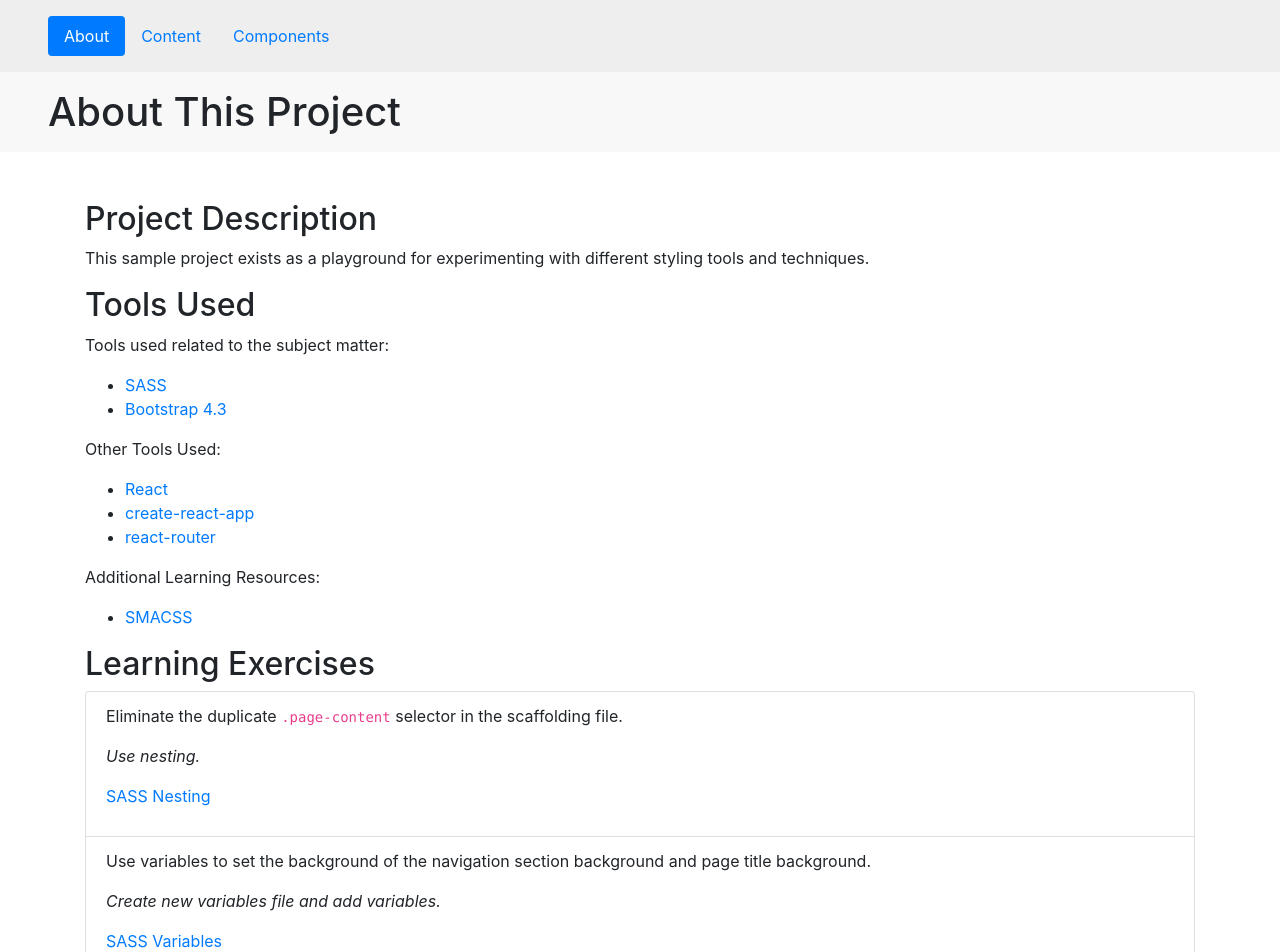
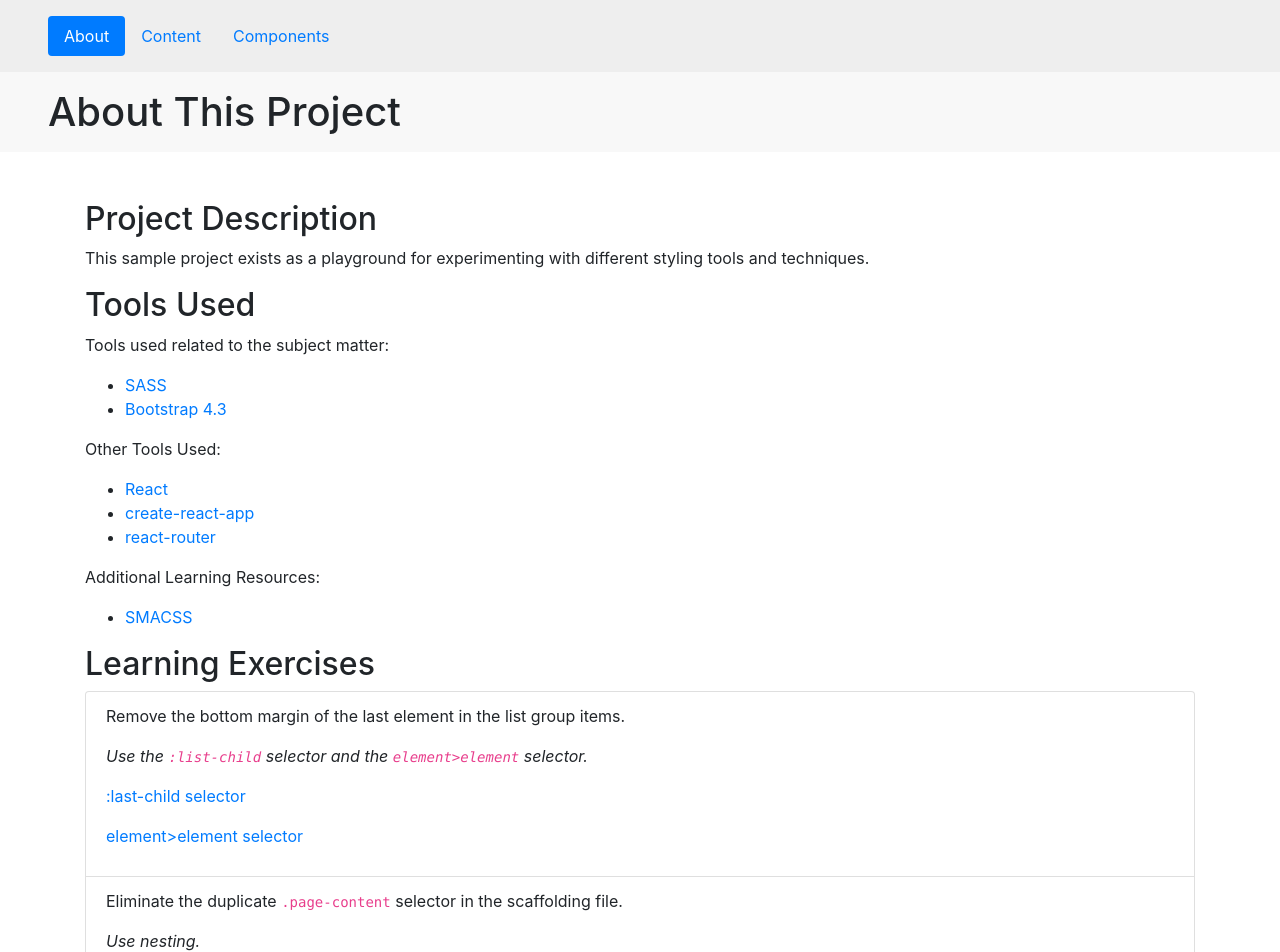
Before and after one commit to antoinediot/styling-playground, a React (Create React App) app: page / in a window 1280 px wide. Shown: the top 952 px of the page. Built offline with nearby package versions, Linux system fonts and the light colour scheme.

Commit message:
Selectors exercise

```diff
--- a/src/components/pages/About.js
+++ b/src/components/pages/About.js
@@ -39,6 +39,13 @@ function About() {
 
                     <h2>Learning Exercises</h2>
                     <ul class="list-group">
+
+                        <li class="list-group-item">
+                            <p>Remove the bottom margin of the last element in the list group items.</p>
+                            <p><em>Use the <code>:list-child</code> selector and the <code>element>element</code> selector.</em></p>
+                            <p><a target="_blank" href="https://www.w3schools.com/cssref/sel_last-child.asp">:last-child selector</a></p>
+                            <p><a target="_blank" href="https://www.w3schools.com/cssref/sel_element_gt.asp">element>element selector</a></p>
+                        </li>
 
                         <li class="list-group-item">
                             <p>Eliminate the duplicate <code>.page-content</code> selector in the scaffolding file.</p>
```
